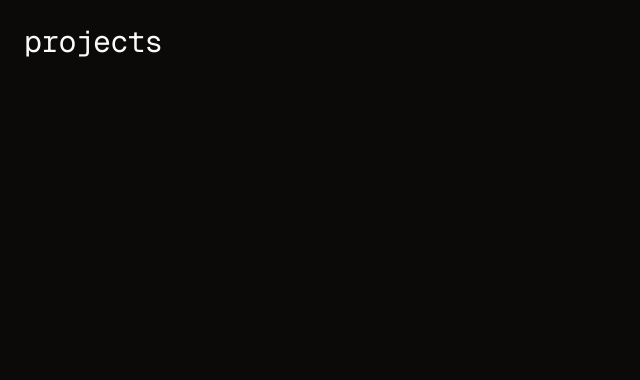
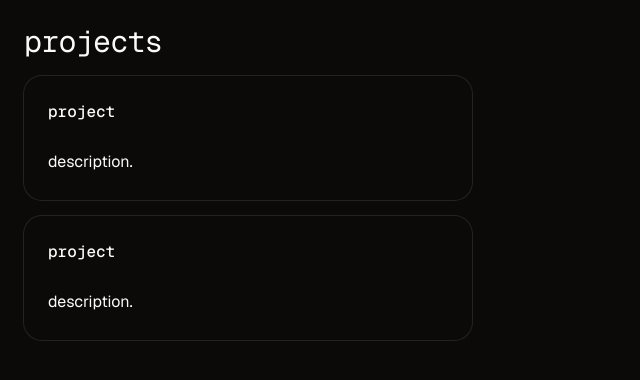
Before and after one commit to joseph-beck/joseph-beck.com, a Next.js app: page /projects in a window 1280 px wide. Shown: the top 380 px of the page, without its empty margins (0-640 px from the left). Built offline with nearby package versions, Linux system fonts and the light colour scheme.

Commit message:
feat: project card

```diff
--- /dev/null
+++ b/app/projects/ProjectCard.tsx
@@ -0,0 +1,27 @@
+import { type ReactElement } from 'react'
+
+import { Card, CardContent, CardHeader, CardTitle } from '@/components/ui/Card'
+import { Typography } from '@/components/ui/Typography'
+
+import { type Project } from './types'
+
+interface ProjectCardProps {
+  project: Project
+}
+
+const ProjectCard = ({ project }: ProjectCardProps): ReactElement => {
+  return (
+    <Card className="hover:bg-accent w-full bg-transparent">
+      <CardHeader>
+        <CardTitle>{project.title}</CardTitle>
+      </CardHeader>
+      <CardContent>
+        <Typography size="sm" variant="p">
+          {project.description}
+        </Typography>
+      </CardContent>
+    </Card>
+  )
+}
+
+export { ProjectCard }
--- a/app/projects/page.tsx
+++ b/app/projects/page.tsx
@@ -1,10 +1,27 @@
+import { Stack } from '@/components/layout/Stack'
 import { Typography } from '@/components/ui/Typography'
+
+import { ProjectCard } from './ProjectCard'
 
 const Page = () => {
   return (
-    <div className="flex min-h-svh p-6">
+    <Stack className="flex min-h-svh p-6">
       <Typography variant="h2">projects</Typography>
-    </div>
+      <Stack className="flex max-w-md">
+        <ProjectCard
+          project={{
+            description: 'description.',
+            title: 'project',
+          }}
+        />
+        <ProjectCard
+          project={{
+            description: 'description.',
+            title: 'project',
+          }}
+        />
+      </Stack>
+    </Stack>
   )
 }
 
--- /dev/null
+++ b/app/projects/types.ts
@@ -0,0 +1,6 @@
+interface Project {
+  description: string
+  title: string
+}
+
+export type { Project }
--- /dev/null
+++ b/components/layout/Stack.tsx
@@ -0,0 +1,25 @@
+import { cn } from 'cn'
+import { type ComponentProps, type ReactElement } from 'react'
+
+const spacings = {
+  lg: 'gap-8',
+  md: 'gap-4',
+  sm: 'gap-2',
+} as const
+
+type StackSpacing = keyof typeof spacings
+
+type StackProps = {
+  className?: string
+  orientation?: 'horizontal' | 'vertical'
+  spacing?: StackSpacing
+} & ComponentProps<'div'>
+
+const Stack = ({ className, orientation = 'vertical', spacing = 'md', ...props }: StackProps): ReactElement => (
+  <div
+    className={cn(orientation === 'vertical' ? 'flex flex-col' : 'flex flex-row', spacings[spacing], className)}
+    {...props}
+  />
+)
+
+export { Stack }
--- a/components/ui/Typography.tsx
+++ b/components/ui/Typography.tsx
@@ -6,6 +6,7 @@ const typographyVariants = cva('', {
   defaultVariants: {
     align: 'left',
     decoration: 'none',
+    size: 'default',
     style: 'default',
     variant: 'p',
     weight: 'normal',
@@ -21,6 +22,22 @@ const typographyVariants = cva('', {
       none: 'no-underline',
       overline: 'overline',
       underline: 'underline',
+    },
+    size: {
+      '2xl': 'text-2xl',
+      '3xl': 'text-3xl',
+      '4xl': 'text-4xl',
+      '5xl': 'text-5xl',
+      '6xl': 'text-6xl',
+      '7xl': 'text-7xl',
+      '8xl': 'text-8xl',
+      '9xl': 'text-9xl',
+      default: '',
+      lg: 'text-lg',
+      md: 'text-base',
+      sm: 'text-sm',
+      xl: 'text-xl',
+      xs: 'text-xs',
     },
     style: {
       default: '',
@@ -66,6 +83,7 @@ const Typography = ({
   className,
   component,
   decoration,
+  size,
   style,
   variant,
   weight,
@@ -80,6 +98,7 @@ const Typography = ({
         typographyVariants({
           align,
           decoration,
+          size,
           style,
           variant,
           weight,
```
Also changed, not shown: app/blog/types.ts (added), app/experience/types.ts (added).
